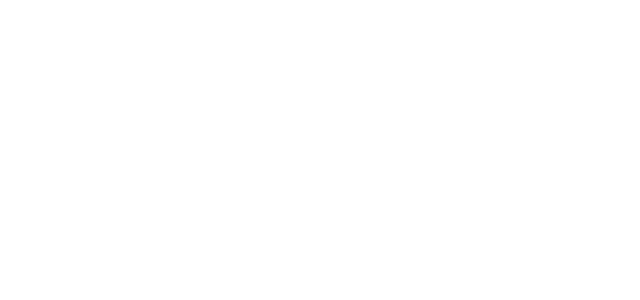
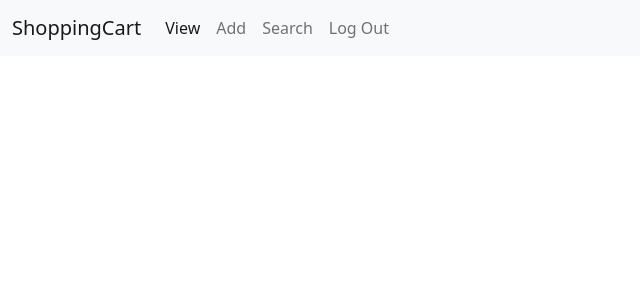
Before and after one commit to hami-r/ShoppingCartNewAngular, an Angular app: page /view in a window 1280 px wide. Before the commit this address led to /. Shown: the top 300 px of the page, without its empty margins (0-640 px from the left). Built offline with nearby package versions, Linux system fonts and the light colour scheme.

Commit message:
view page

```diff
--- a/src/app/admin-navbar/admin-navbar.component.html
+++ b/src/app/admin-navbar/admin-navbar.component.html
@@ -7,7 +7,7 @@
       <div class="collapse navbar-collapse" id="navbarNav">
         <ul class="navbar-nav">
           <li class="nav-item">
-            <a class="nav-link active" aria-current="page" routerLink="">View</a>
+            <a class="nav-link active" aria-current="page" routerLink="/view">View</a>
           </li>
           <li class="nav-item">
             <a class="nav-link" routerLink="/add">Add</a>
--- /dev/null
+++ b/src/app/view-product/view-product.component.html
@@ -0,0 +1,21 @@
+<app-admin-navbar></app-admin-navbar>
+
+<div class="container">
+    <div class="row">
+        <div class="col col-12 col-sm-12 col-md-12 col-lg-12 col-xl-12 col-xxl-12">
+            <div class="row g-3 m-3">
+                <div class="col col-12 col-sm-6 col-md-4 col-lg-3 col-xl-3 col-xxl-3" *ngFor="let i of product">
+                    <div class="card shadow h-100 w-100">
+                        <img height="200px" class="img-fluid" src={{i.image}} class="card-img-top" alt="...">
+                        <div class="card-body">
+                          <h5 class="card-title text-center">{{i.name}}</h5>
+                          <p class="card-text text-center">{{i.description}}</p>
+                          <p class="card-text text-center">{{i.price}}</p>
+                          <p class="card-text text-center">{{i.category}}</p>
+                        </div>
+                    </div>
+                </div>
+            </div>
+        </div>
+    </div>
+</div>
--- /dev/null
+++ b/src/app/view-product/view-product.component.ts
@@ -0,0 +1,10 @@
+import { Component } from '@angular/core';
+
+@Component({
+  selector: 'app-view-product',
+  templateUrl: './view-product.component.html',
+  styleUrls: ['./view-product.component.css']
+})
+export class ViewProductComponent {
+  product:any = []
+}
```
Also changed, not shown: src/app/app.module.ts (+7 -1 lines), src/app/view-product/view-product.component.css (added).
